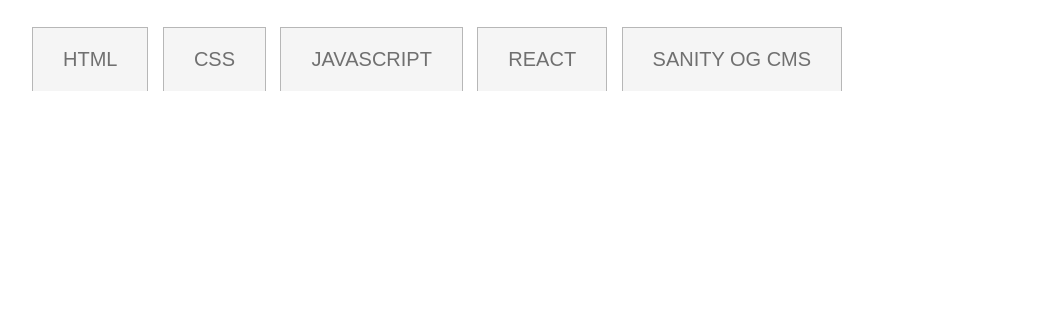
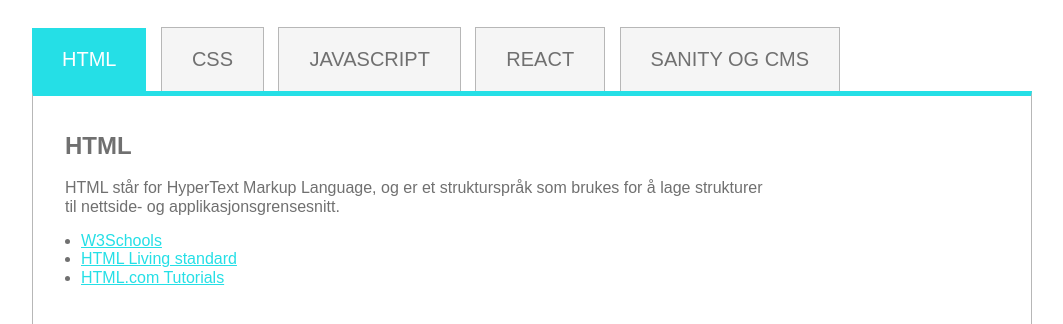
Before and after one commit to KarolineLia/uin23ak2_resource_layout_LIA, a plain HTML site: page index.html in a window 1280 px wide. Shown: the part 168-492 px from the top of the page, without its empty margins (108-1171 px from the left). Drawn offline with nearby package versions, Linux system fonts and the light colour scheme.

Commit message:
defaul open tab

```diff
--- a/index.html
+++ b/index.html
@@ -17,7 +17,7 @@
             <!--Fanemeny tabbene-->
             <!--Hentet fra https://www.w3schools.com/howto/howto_js_tabs.asp-->
             <div id="category-tabs">
-                <button class="tablinks" cat-index="HTML">HTML</button>
+                <button class="tablinks" cat-index="HTML" id="openStart">HTML</button>
                 <button class="tablinks" cat-index="CSS">CSS</button>
                 <button class="tablinks" cat-index="JavaScript">JavaScript</button>
                 <button class="tablinks" cat-index="React">React</button>
--- a/ressurser.js
+++ b/ressurser.js
@@ -142,7 +142,11 @@ tablinks.forEach((button, index) => {
     })
 }
 );
-
 /*https://stackoverflow.com/questions/3871547/iterating-over-result-of-getelementsbyclassname-using-array-foreach
 https://www.geeksforgeeks.org/iterate-map-java/
 https://www.baeldung.com/java-iterate-map*/
+
+
+document.getElementById("openStart").click();
+//Siden det ikke var spesifisert så valgte jeg, av estetiske grunner, å la en tab være åpen som en defaul.
+//Brukte https://www.w3schools.com/howto/howto_js_tabs.asp
```
